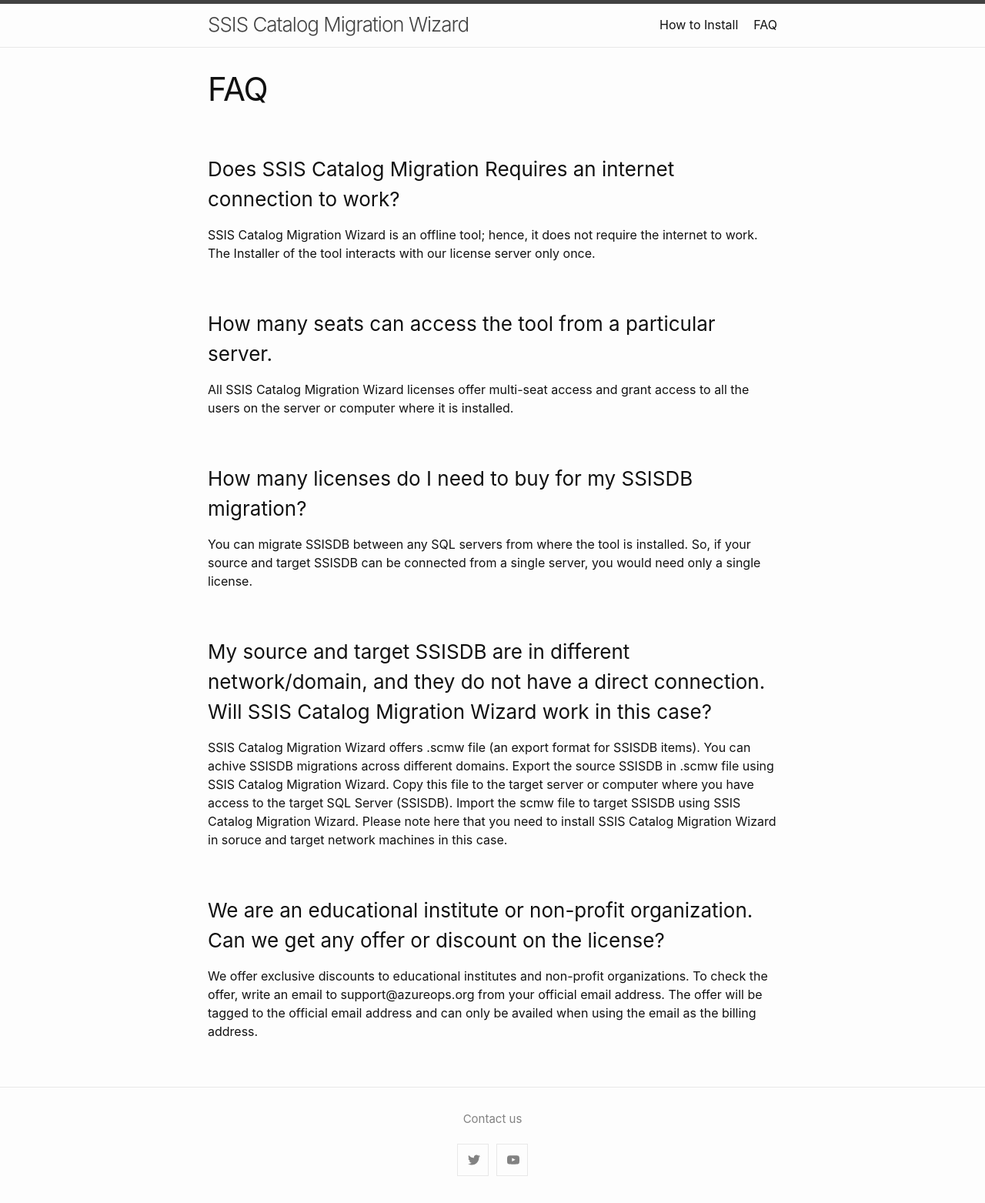
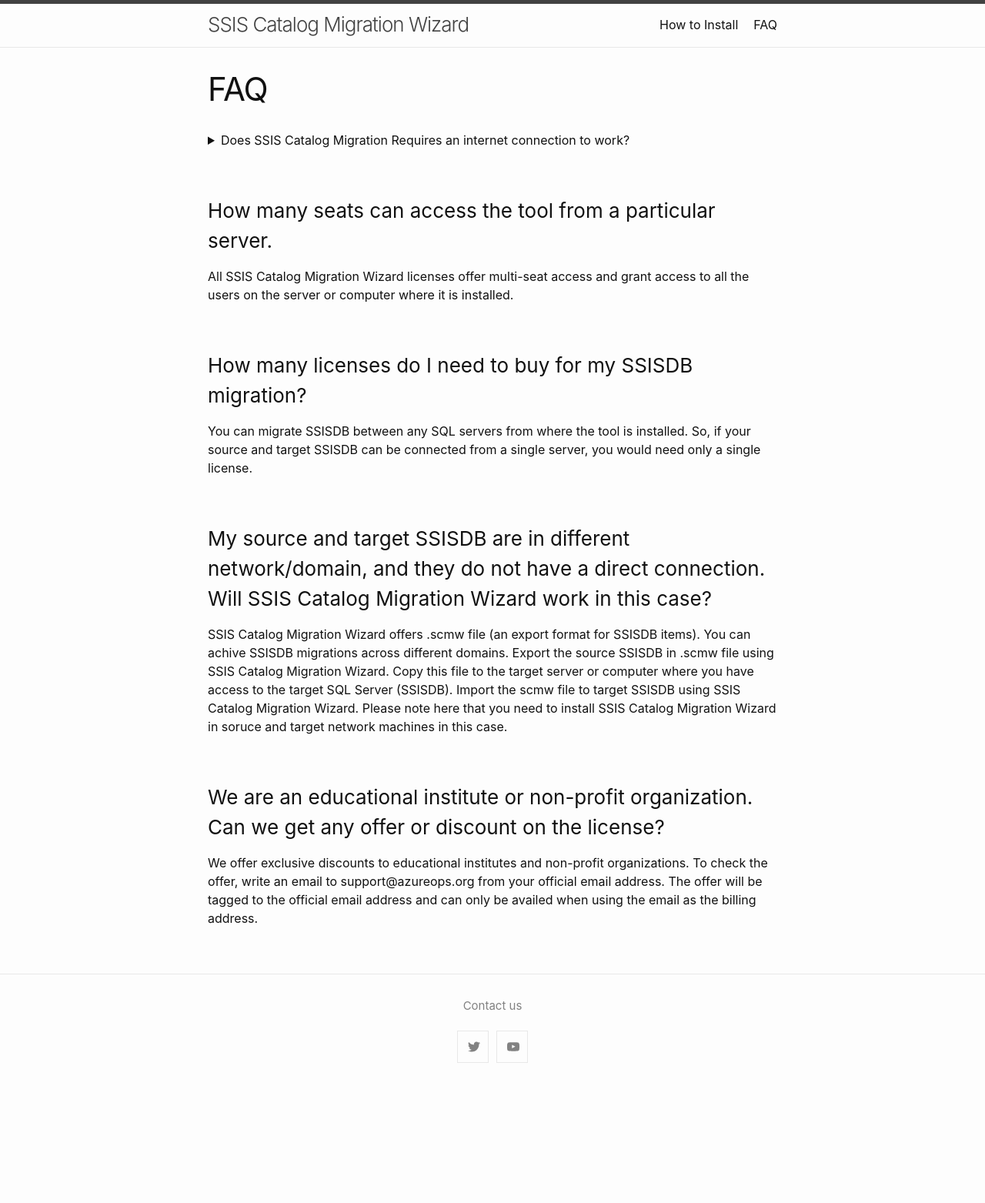
Before and after one commit to kr55/ssiscataloger, a Jekyll site: the page built from faq.md, in a window 1280 px wide. Shown: the whole page at 77% size. Built offline with Jekyll 4.4.1, drawn with Linux system fonts in a browser that asks for light colours; after the commit the page ends 1416 px from its top, so only the background shows below that.

Commit message:
Update faq.md

```diff
--- a/faq.md
+++ b/faq.md
@@ -4,8 +4,10 @@ title: FAQ
 permalink: /faq/
 ---
 
-### Does SSIS Catalog Migration Requires an internet connection to work?
+<details>
+  <summary>Does SSIS Catalog Migration Requires an internet connection to work?</summary>
 SSIS Catalog Migration Wizard is an offline tool; hence, it does not require the internet to work. The Installer of the tool interacts with our license server only once.
+</details>
 
 ### How many seats can access the tool from a particular server.
 All SSIS Catalog Migration Wizard licenses offer multi-seat access and grant access to all the users on the server or computer where it is installed.
```
